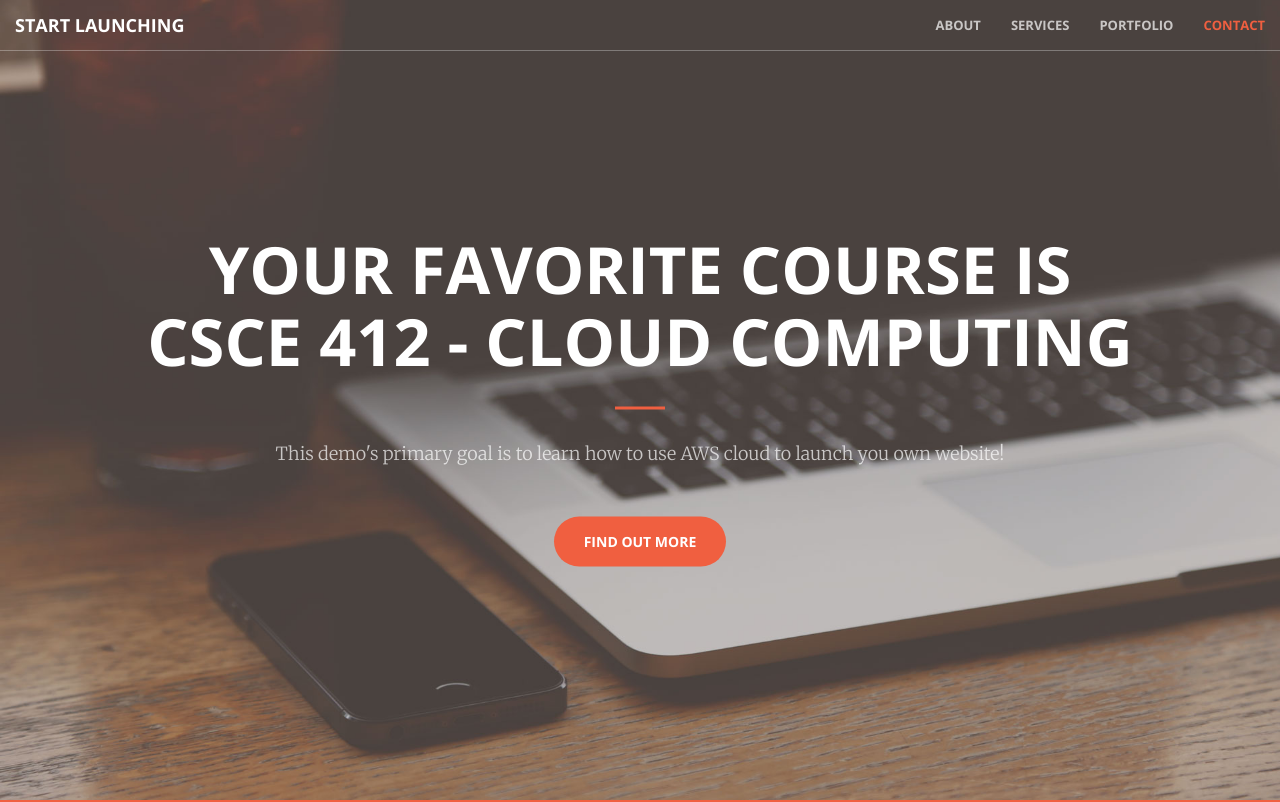
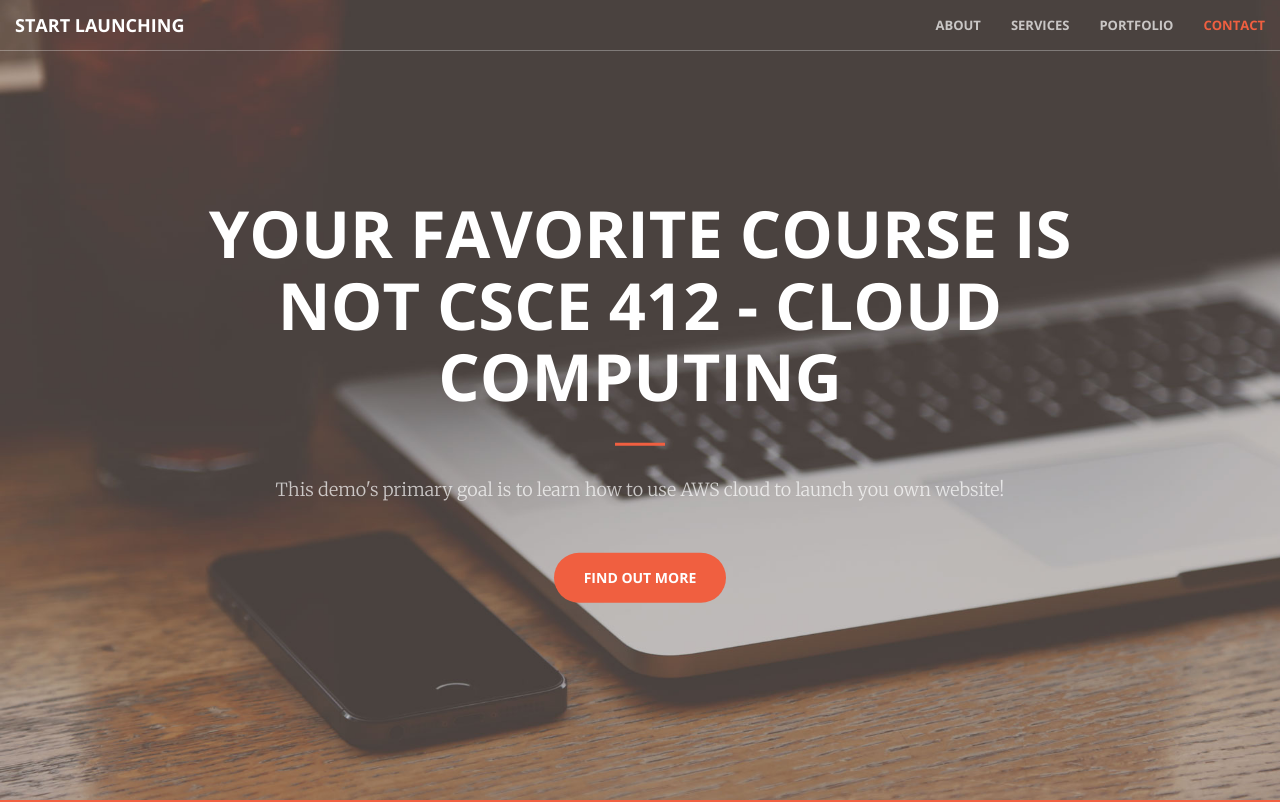
Before and after one commit to leenser/csce412leenser, a plain HTML site: page index.html in a window 1280 px wide. Shown: the top 802 px of the page. Drawn offline with nearby package versions, Linux system fonts and the light colour scheme.

Commit message:
First Commit

```diff
--- a/index.html
+++ b/index.html
@@ -74,7 +74,7 @@
     <header>
         <div class="header-content">
             <div class="header-content-inner">
-                <h1>Your Favorite Course is CSCE 412 - Cloud Computing</h1>
+                <h1>Your Favorite Course is NOT CSCE 412 - Cloud Computing</h1>
                 <hr>
                 <p>This demo's primary goal is to learn how to use AWS cloud to launch you own website!</p>
                 <a href="#about" class="btn btn-primary btn-xl page-scroll">Find Out More</a>
```
